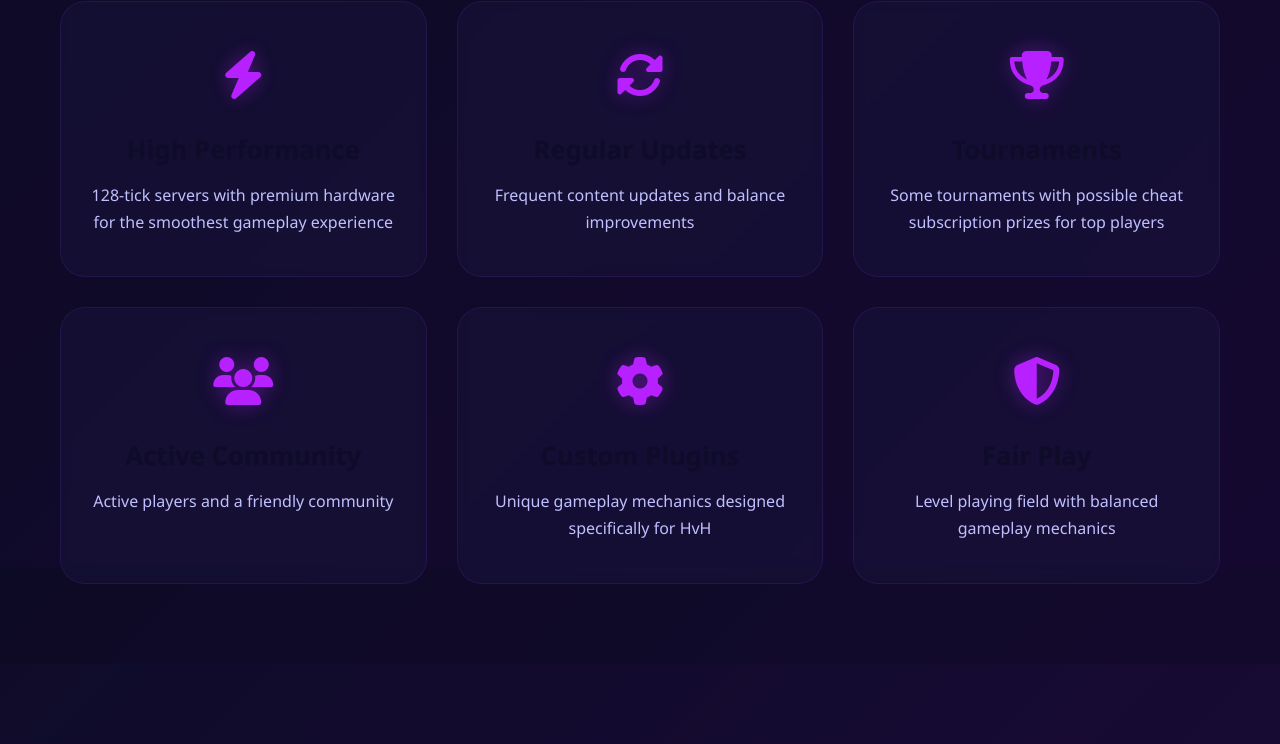
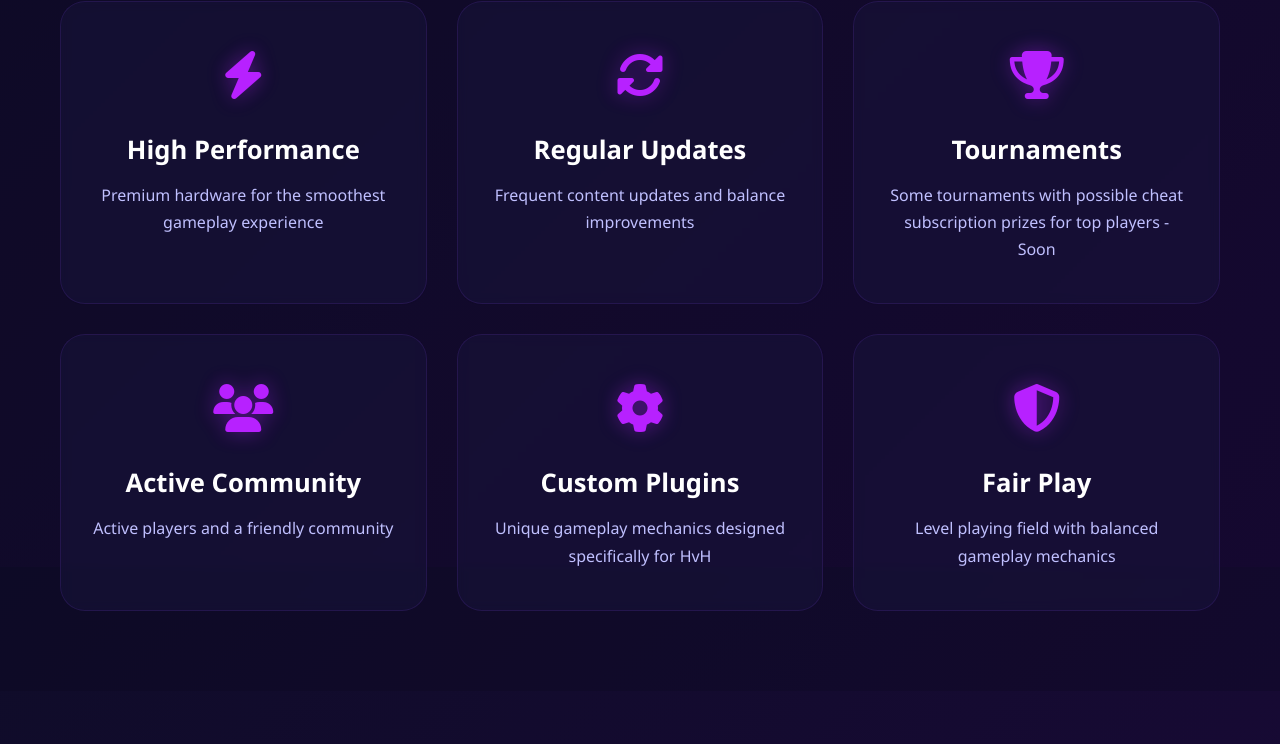
Before and after one commit to dnnyxyz/polarity, a plain HTML site: page index.html in a window 1280 px wide. Shown: the part 2633-3377 px from the top of the page. Drawn offline with Linux system fonts and the light colour scheme.

Commit message:
Update index.htmly7jyutjythytyhty

```diff
--- a/index.html
+++ b/index.html
@@ -16,7 +16,7 @@
 
         :root {
             --primary: #6a11cb;
-            --secondary: #4c00ff;
+            --secondary: #2f00ff;
             --accent: #b721ff;
             --dark: #0f0c29;
             --light: #ffffff;
@@ -25,7 +25,7 @@
 
         body {
             background: linear-gradient(135deg, var(--dark), #1a0938);
-            color: var(--dark);
+            color: var(--light);
             min-height: 100vh;
             overflow-x: hidden;
             background-attachment: fixed;
@@ -706,7 +706,7 @@
                         <i class="fas fa-bolt"></i>
                     </div>
                     <h3>High Performance</h3>
-                    <p>128-tick servers with premium hardware for the smoothest gameplay experience</p>
+                    <p>Premium hardware for the smoothest gameplay experience</p>
                 </div>
 
                 <div class="feature-card">
@@ -722,7 +722,7 @@
                         <i class="fas fa-trophy"></i>
                     </div>
                     <h3>Tournaments</h3>
-                    <p>Some tournaments with possible cheat subscription prizes for top players</p>
+                    <p>Some tournaments with possible cheat subscription prizes for top players - Soon</p>
                 </div>
 
                 <div class="feature-card">
```
